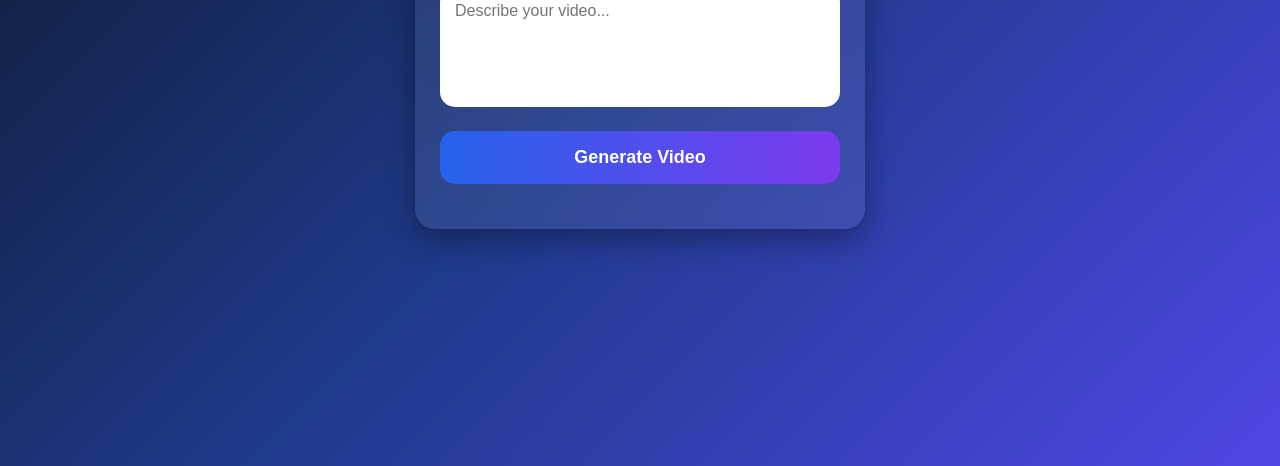
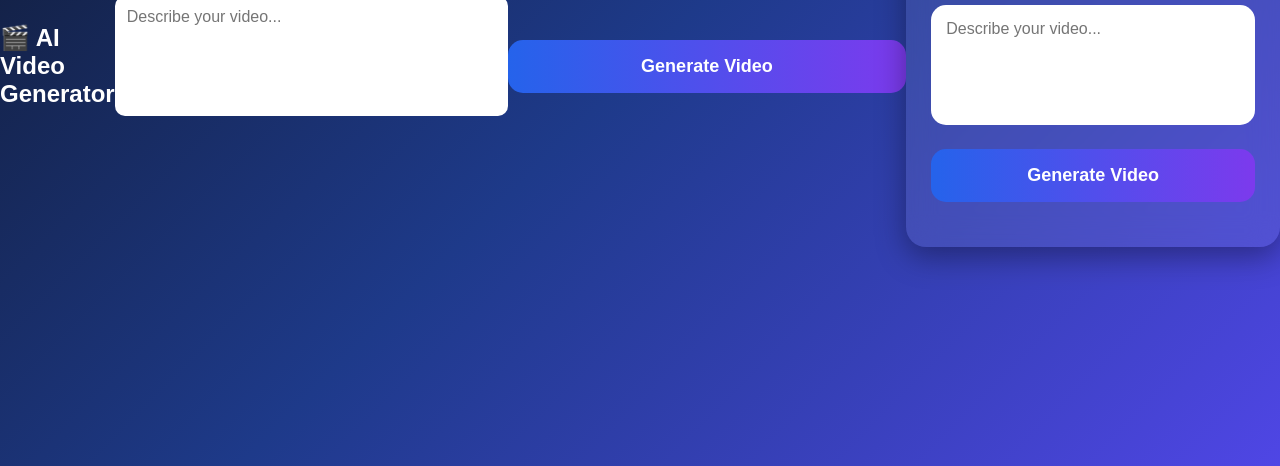
Before and after one commit to joshirajan704-boop/VisionAI, a website: page video.html in a window 1280 px wide. Shown: the part 334-800 px from the top of the page. Drawn offline with Linux system fonts and the light colour scheme.

Commit message:
Add video prompt and generate button in video.html
Added a video prompt textarea and a button to generate videos.

```diff
--- a/video.html
+++ b/video.html
@@ -66,7 +66,18 @@ margin-top:20px;
 color:#ddd;
 }
 </style>
-</head>
+</head><h2>🎬 AI Video Generator</h2>
+
+<textarea
+id="videoPrompt"
+placeholder="Describe your video..."
+style="width:100%;height:120px;padding:12px;border-radius:10px;"></textarea>
+
+<button onclick="generateVideo()">
+Generate Video
+</button>
+
+<div id="videoResult"></div>
 
 <body>
 
```
